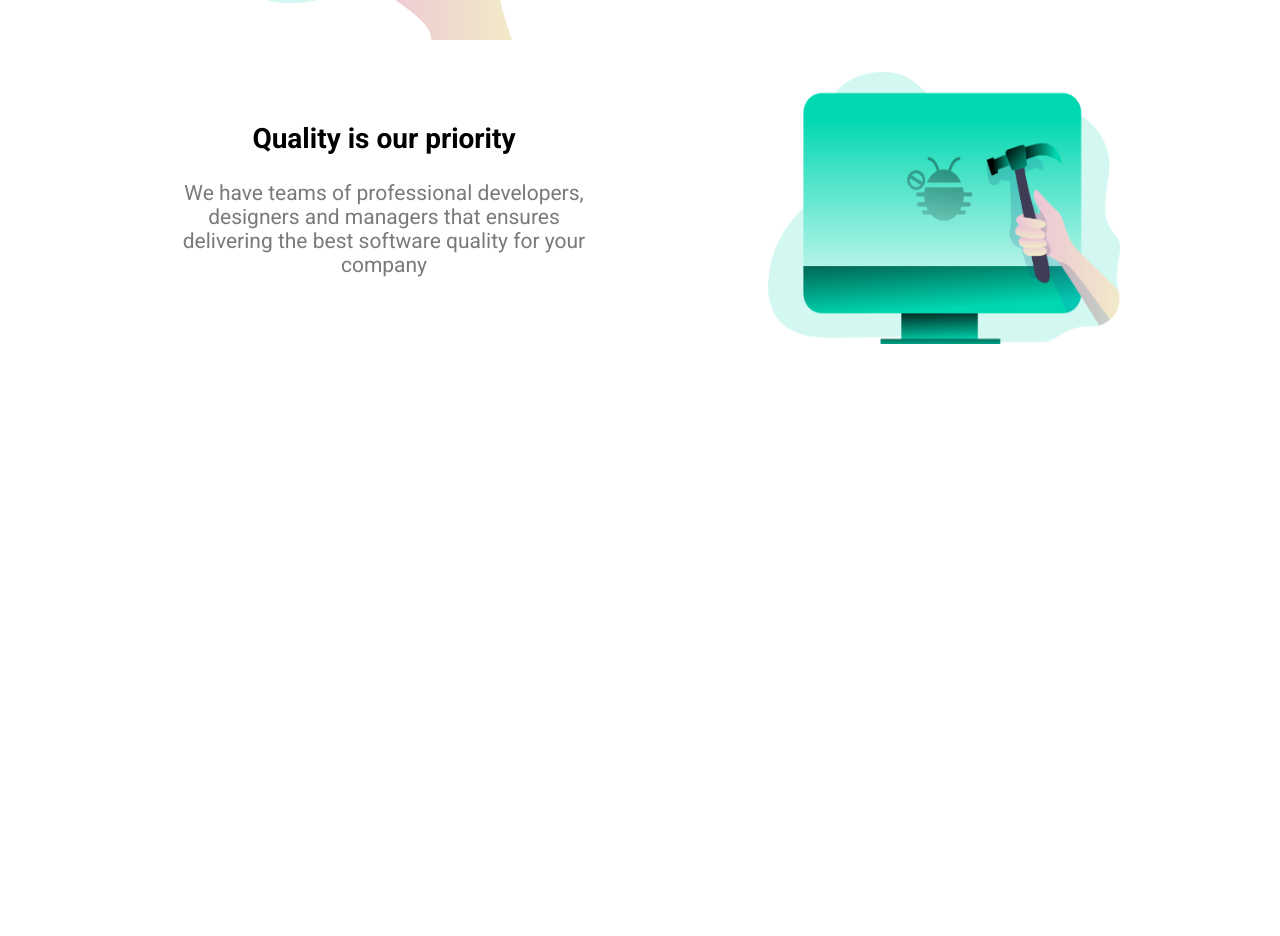
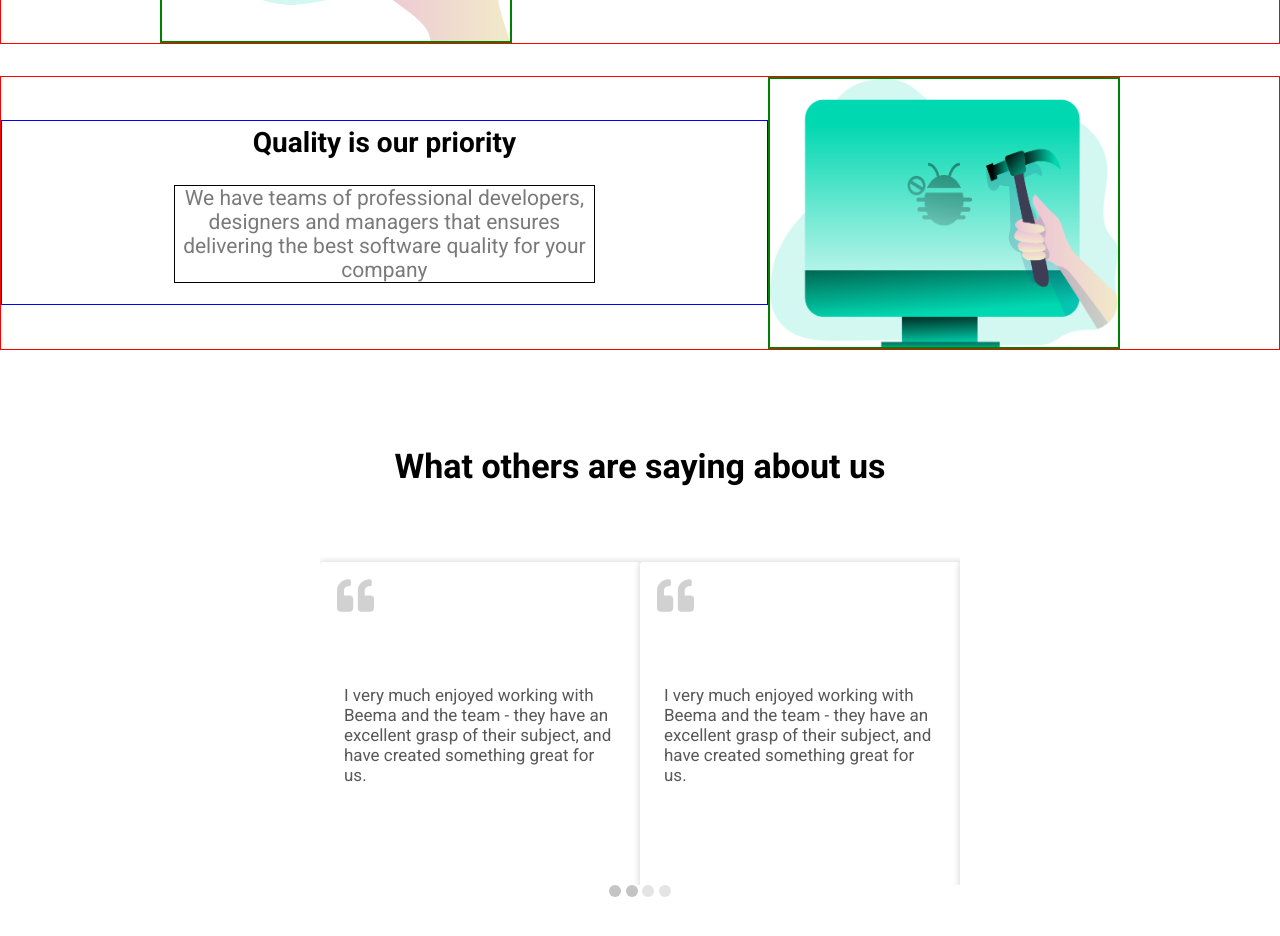
Before and after one commit to KonarzewskiP/Beema-responsive-website, a React (Create React App) app: page / in a window 1280 px wide. Shown: the part 1480-2416 px from the top of the page. Before the commit the page ends 1866 px from the top, so only its background shows below. Built offline with nearby package versions, Linux system fonts and the light colour scheme.

Commit message:
create and style reviews section

```diff
--- a/src/App.js
+++ b/src/App.js
@@ -2,8 +2,7 @@
 
 function App() {
     return (
-            <Homepage/>
-
+        <Homepage/>
     )
 }
 
--- a/src/components/ourService/index.jsx
+++ b/src/components/ourService/index.jsx
@@ -8,12 +8,14 @@
   flex-direction: ${({isReversed}) => isReversed && "row-reverse"};
     /*flex-direction: ${({isReversed}) => isReversed ? "row-reverse" : ""};*/
   margin-bottom: 2em;
+  border: 1px solid red;
 
 `
 
 const ServiceImg = styled.img`
   width: 22em;
   height: 17em;
+  border: 2px solid green;
 `
 
 const DescriptionContainer = styled.div`
@@ -21,6 +23,7 @@
   flex-direction: column;
   max-width: 60%;
   align-items: center;
+  border: 1px solid blue;
 
 `
 
@@ -37,6 +40,7 @@
   font-size: 21px;
   text-align: center;
   max-width: 55%;
+  border: 1px solid black;
 `
 
 
--- /dev/null
+++ b/src/components/reviewCard/index.jsx
@@ -0,0 +1,79 @@
+import React from 'react';
+import styled from "styled-components";
+import {faQuoteLeft} from "@fortawesome/free-solid-svg-icons";
+import {FontAwesomeIcon} from "@fortawesome/react-fontawesome";
+import Marginer from "../marginer";
+
+const CardContainer = styled.div`
+  width: 370px;
+  height: 430px;
+  background-color: #ffffff;
+  box-shadow: 0 0 7px rgba(17, 17, 17, 0.2);
+  border-radius: 3px;
+  margin: 5px 0;
+  position: relative;
+  padding: 10px 1.5rem;
+`
+
+const QuoteIcon = styled.div`
+  position: absolute;
+  top: 13px;
+  left: 17px;
+  color: #d1d1d1;
+  font-size: 37px;
+`;
+
+const ReviewText = styled.p`
+  font-size: 17px;
+  color: #585858;
+  font-weight: normal;
+  display: flex;
+  justify-content: center;
+`;
+
+const Line = styled.span`
+  min-width: 100%;
+  min-height: 1px;
+  margin-bottom: 1em;
+  background-color: #cdcdcd;
+  display: flex;
+`;
+
+const UserDetails = styled.div`
+  display: flex;
+  align-items: center;
+`;
+
+const UserImg = styled.img`
+  width: 45px;
+  height: 45px;
+  border-radius: 50%;
+  margin-right: 10px;
+`;
+
+const Username = styled.span`
+  font-size: 15px;
+  color: #000;
+`;
+
+const ReviewCard = (props) => {
+    const {reviewText, username, userImgUrl } = props;
+
+    return (
+        <CardContainer>
+            <QuoteIcon>
+                <FontAwesomeIcon icon={faQuoteLeft}/>
+            </QuoteIcon>
+            <Marginer direction="vertical" margin="6em"/>
+            <ReviewText>{reviewText}</ReviewText>
+            <Marginer direction="vertical" margin="7em"/>
+            <Line/>
+            <UserDetails>
+                <UserImg src={userImgUrl} alt="profile picture"/>
+                <Username>{username}</Username>
+            </UserDetails>
+        </CardContainer>
+    )
+};
+
+export default ReviewCard;
--- a/src/containers/homepage/index.jsx
+++ b/src/containers/homepage/index.jsx
@@ -5,6 +5,8 @@
 import TopSection from "./topSection";
 import GlobalStyle from "../../components/GlobalStyling";
 import ServicesSection from "./servicesSection";
+import ReviewsSection from "./reviewsSection";
+import Marginer from "../../components/marginer";
 
 
 const PageContainer = styled.div`
@@ -20,6 +22,8 @@
             <GlobalStyle/>
             <TopSection/>
             <ServicesSection/>
+            <Marginer direction="vertical" margin="2em" />
+            <ReviewsSection/>
         </PageContainer>
-    )
+    );
 }
--- /dev/null
+++ b/src/containers/homepage/reviewsSection.jsx
@@ -0,0 +1,115 @@
+import React from 'react';
+import {Element} from "react-scroll";
+import styled from "styled-components";
+import {SectionTitle} from "../../components/sectionTitle";
+import Marginer from "../../components/marginer";
+import {CarouselProvider, Slider, Slide, DotGroup} from "pure-react-carousel";
+import ReviewCard from "../../components/reviewCard";
+
+import 'pure-react-carousel/dist/react-carousel.es.css';
+
+import User1Img from '../../assets/pictures/profile_picture_1.jpg'
+import User2Img from '../../assets/pictures/profile_picture_2.jpg'
+import User3Img from '../../assets/pictures/profile_picture_3.jpg'
+import User4Img from '../../assets/pictures/profile_picture_4.jpeg'
+
+const ReviewsContainer = styled(Element)`
+  height:800px;
+  display: flex;
+  flex-direction: column;
+  align-items: center;
+
+  .carousel__dot-group {
+    display: flex;
+    justify-content: center;
+  }
+`
+
+const StyledCarouselProvider = styled(CarouselProvider)`
+  width: 50%;
+
+`
+
+const StyledSlide = styled(Slide)`
+.carousel__inner-slide {
+  display: flex;
+  justify-content: center;
+}
+`
+
+const StyledDotGroup = styled(DotGroup)`
+
+  button {
+    //-webkit-appearance: none;
+    //-moz-appearance: none;
+    //appearance: none;
+    //width: 13px;
+    //height: 13px;
+    padding: 6px;
+    //margin: 4rem;
+    border-radius: 50%;
+    background-color: #e4e4e4;
+    border: none;
+    outline: none;
+    //If its not last element
+    &:not(:last-of-type) {
+      margin-right: 0.3rem;
+    }
+  }
+
+  .carousel__dot--selected {
+    background-color: #c4c4c4;
+  }
+
+`
+
+const ReviewsSection = () => {
+    return (
+        <ReviewsContainer>
+            <SectionTitle>What others are saying about us</SectionTitle>
+            <Marginer direction="vertical" margin="3em"/>
+            <StyledCarouselProvider
+                naturalSlideWidth={200}
+                naturalSlideHeight={205}
+                totalSlides={4}
+                visibleSlides={2}
+                dragEnabled={false}
+            >
+                <Slider>
+                    <StyledSlide index={0}>
+                        <ReviewCard
+                            reviewText=" I very much enjoyed working with Beema and the team - they have an excellent grasp of their subject, and have created something great for us."
+                            username="John coner"
+                            userImgUrl={User1Img}
+                        />
+                    </StyledSlide>
+                    <StyledSlide index={1}>
+                        <ReviewCard
+                            reviewText=" I very much enjoyed working with Beema and the team - they have an excellent grasp of their subject, and have created something great for us."
+                            username="Megan borguer"
+                            userImgUrl={User2Img}
+                        />
+                    </StyledSlide>
+                    <StyledSlide index={2}>
+                        <ReviewCard
+                            reviewText=" I very much enjoyed working with Beema and the team - they have an excellent grasp of their subject, and have created something great for us."
+                            username="Dustin Porier"
+                            userImgUrl={User3Img}
+                        />
+                    </StyledSlide>
+                    <StyledSlide index={3}>
+                        <ReviewCard
+                            reviewText=" I very much enjoyed working with Beema and the team - they have an excellent grasp of their subject, and have created something great for us."
+                            username="Marc Aurelius"
+                            userImgUrl={User4Img}
+                        />
+                    </StyledSlide>
+                </Slider>
+                <StyledDotGroup/>
+            </StyledCarouselProvider>
+        </ReviewsContainer>
+    );
+
+};
+
+export default ReviewsSection;
```
Also changed, not shown: 1 other file (tests, documents, lock files or other folders).
